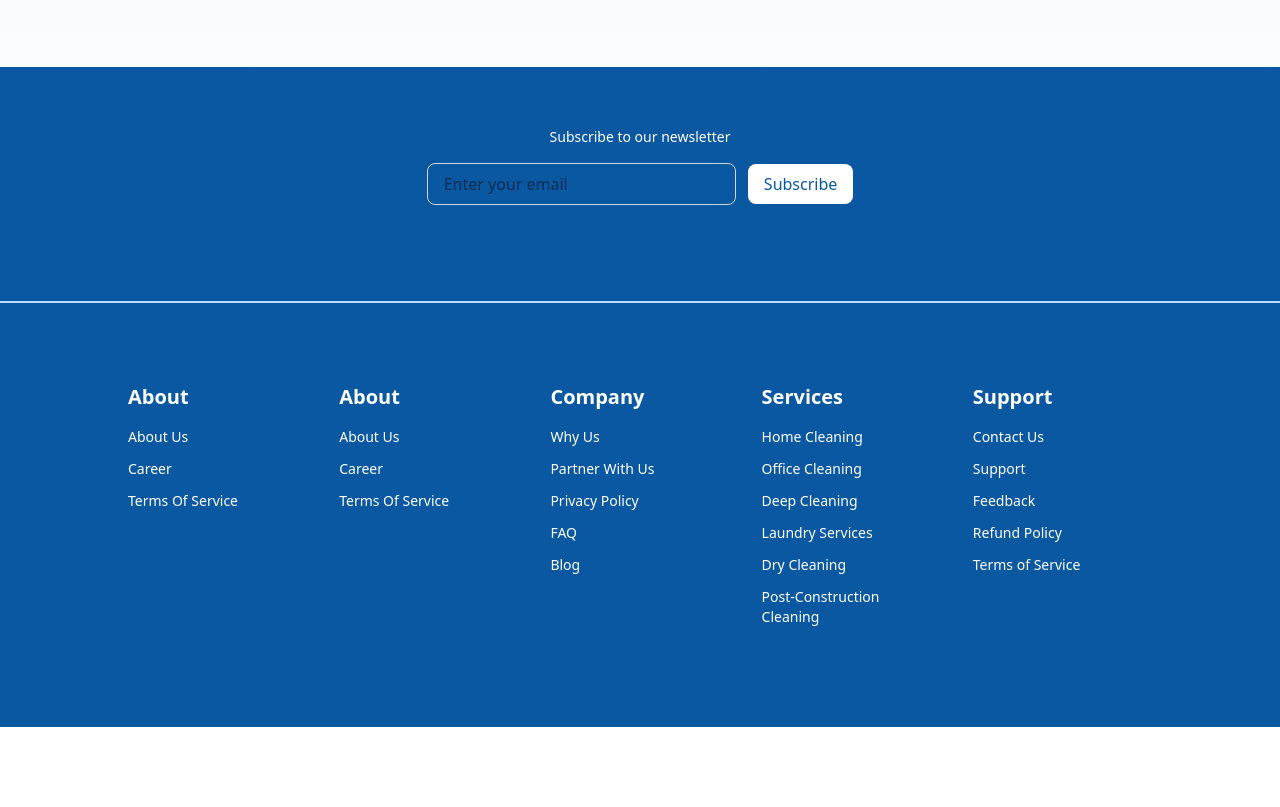
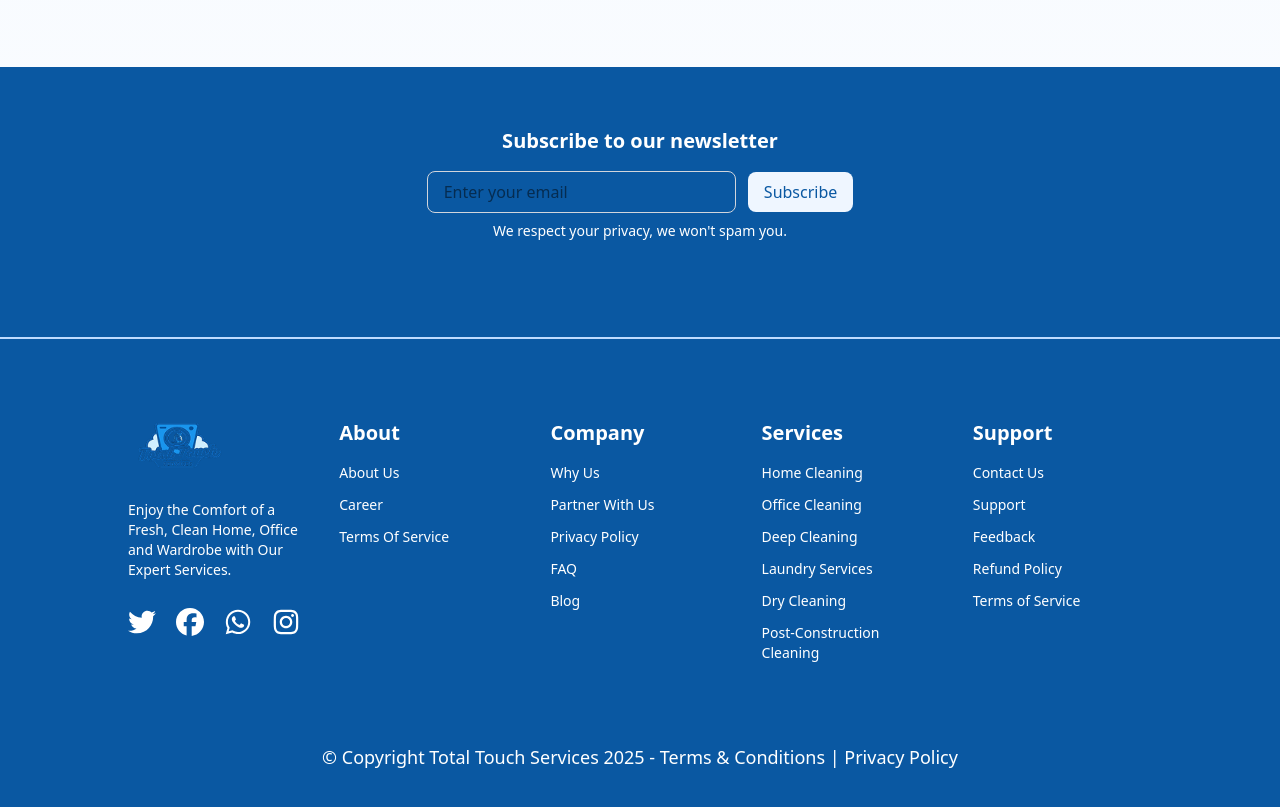
Before and after one commit to oyelajakenny/totaltouch, a Next.js app in the folder app/: page / in a window 1280 px wide. Shown: the part 3220-4027 px from the top of the page. Before the commit the page ends 3947 px from the top, so only its background shows below. Built offline with nearby package versions, Linux system fonts and the light colour scheme.

Commit message:
Added validation to the newsletter form

```diff
--- a/app/components/Footer.js
+++ b/app/components/Footer.js
@@ -1,34 +1,77 @@
-import React from 'react'
-import Image from 'next/image'
-import Link from 'next/link'
 
-import { about, company, service, support, recommend } from '../constants/index';
+"use client";
+import React, { useState } from "react";
+import Image from "next/image";
+import Link from "next/link";
+import { FaFacebook } from "react-icons/fa6";
+import { FaInstagram } from "react-icons/fa6";
+import { FaWhatsapp } from "react-icons/fa";
+import { FaTwitter } from "react-icons/fa6";
+
+
+
+import {
+  about,
+  company,
+  service,
+  support,
+  recommend,
+} from "../constants/index";
 
 const Footer = () => {
+  const [formData, setFormData] = useState({ email: "" });
+  const [error, setError] = useState("");
+  const validate = () => {
+    let newErrors = "";
+    if (!formData.email) {
+      newErrors = "Email is required";
+    }
+    return newErrors;
+  };
+
+  const handleSubmit = (e) => {
+    e.preventDefault();
+    const validationError = validate();
+    if (validationError) {
+      setError(validationError);
+    } else {
+      setError("");
+      console.log("Form submitted:", formData);
+      // send data to API route
+    }
+  };
+
   return (
     <footer className="bg-[#0A58A2] py-15">
       {/* Top Section */}
       <div className="container mx-auto ">
         <div className="flex justify-center items-center flex-wrap gap-10 lg:gap-20 pb-24">
           <div className="w-full lg:w-1/3 ">
-            <p className="text-white text-center text-sm mb-4">
+            <p className="text-white text-center text-xl mb-4 font-semibold">
               Subscribe to our newsletter
             </p>
-            <form>
+            <form onSubmit={handleSubmit}>
               <div className="flex justify-center items-center gap-3">
                 <input
                   type="email"
                   placeholder="Enter your email"
-                  required
+                  onChange={(e) =>
+                    setFormData({ ...formData, email: e.target.value })
+                  }
                   className="w-full px-4 py-2 border border-gray-300 rounded-lg focus:outline-none focus:ring-2 focus:ring-gray-200"
                 />
                 <button
                   type="submit"
-                  className="w-fit bg-white text-[#0A58A2] px-4 py-2 rounded-lg hover:bg-gray-800 transition-colors"
+                  className="w-fit bg-blue-50 text-[#0A58A2] px-4 py-2 rounded-lg hover:bg-gray-800 transition-colors"
                 >
                   Subscribe
                 </button>
               </div>
+              {error && <p className="text-red-500 text-sm mt-3">{error}</p>}
+
+              <p className="text-center text-white text-sm mt-2">
+                We respect your privacy, we won't spam you.
+              </p>
             </form>
           </div>
         </div>
@@ -37,18 +80,26 @@ const Footer = () => {
 
         {/* Middle Section */}
         <div className="grid grid-cols-1 md:grid-cols-2 lg:grid-cols-5 px-5 justify-center gap-8 lg:px-32  pt-20 pb-10">
-          <div>
-            <h3 className="text-white font-semibold text-xl mb-4">About</h3>
-            <div className="flex flex-col gap-3">
-              {about.map((item, index) => (
-                <Link
-                  href={item.path}
-                  key={index}
-                  className="text-white hover:text-darkColor text-sm"
-                >
-                  {item.name}
-                </Link>
-              ))}
+          <div className="space-y-5 lg:space-y-7">
+            <Image src={"/Logo.png"} alt="Logo" width={100} height={50} />
+            <p className="text-white text-sm">
+              Enjoy the Comfort of a Fresh, Clean Home, Office and Wardrobe with
+              Our Expert Services.
+            </p>
+
+            <div className="flex gap-5">
+              <a href="#">
+                <FaTwitter className="size-7 text-white" />
+              </a>
+              <a href="#">
+                <FaFacebook className="size-7 text-white" />
+              </a>
+              <a href="#">
+                <FaWhatsapp className="size-7 text-white" />
+              </a>
+              <a href="#">
+                <FaInstagram className="size-7 text-white" />
+              </a>
             </div>
           </div>
           <div>
@@ -172,13 +223,16 @@ const Footer = () => {
             src="/upskillpro_logo.png"
             alt="UpSkillPro Logo"
             height={100}
-            width={100}
-            className=""
           />
         </div>
       </div>  */}
+      <p className="text-white font-normal text-lg text-center mt-10">
+        &copy; Copyright Total Touch Services {new Date().getFullYear()} - Terms &
+        Conditions | Privacy Policy
+      </p>
     </footer>
+
   );
-}
+};
 
-export default Footer
+export default Footer;
```
